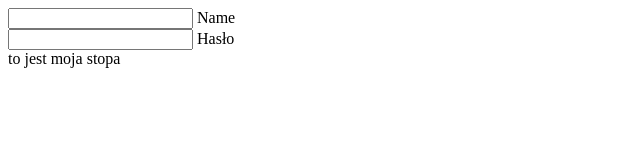
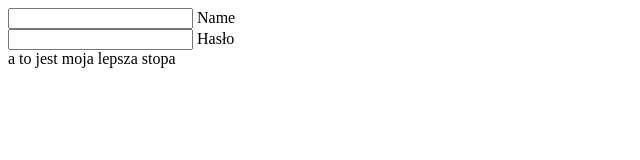
Before and after one commit to helens4/wtorek-zajecia, a plain HTML site: page index.html in a window 1280 px wide. Shown: the full height of the page, 0-640 px from the left. Drawn offline with Linux system fonts and the light colour scheme.

```diff
--- a/index.html
+++ b/index.html
@@ -19,7 +19,7 @@
 	</div>
     </form>
 
-    <footer>to jest moja stopa</footer>
+ <footer>a to jest moja lepsza stopa</footer>
 
 </body>
 </html>
```
